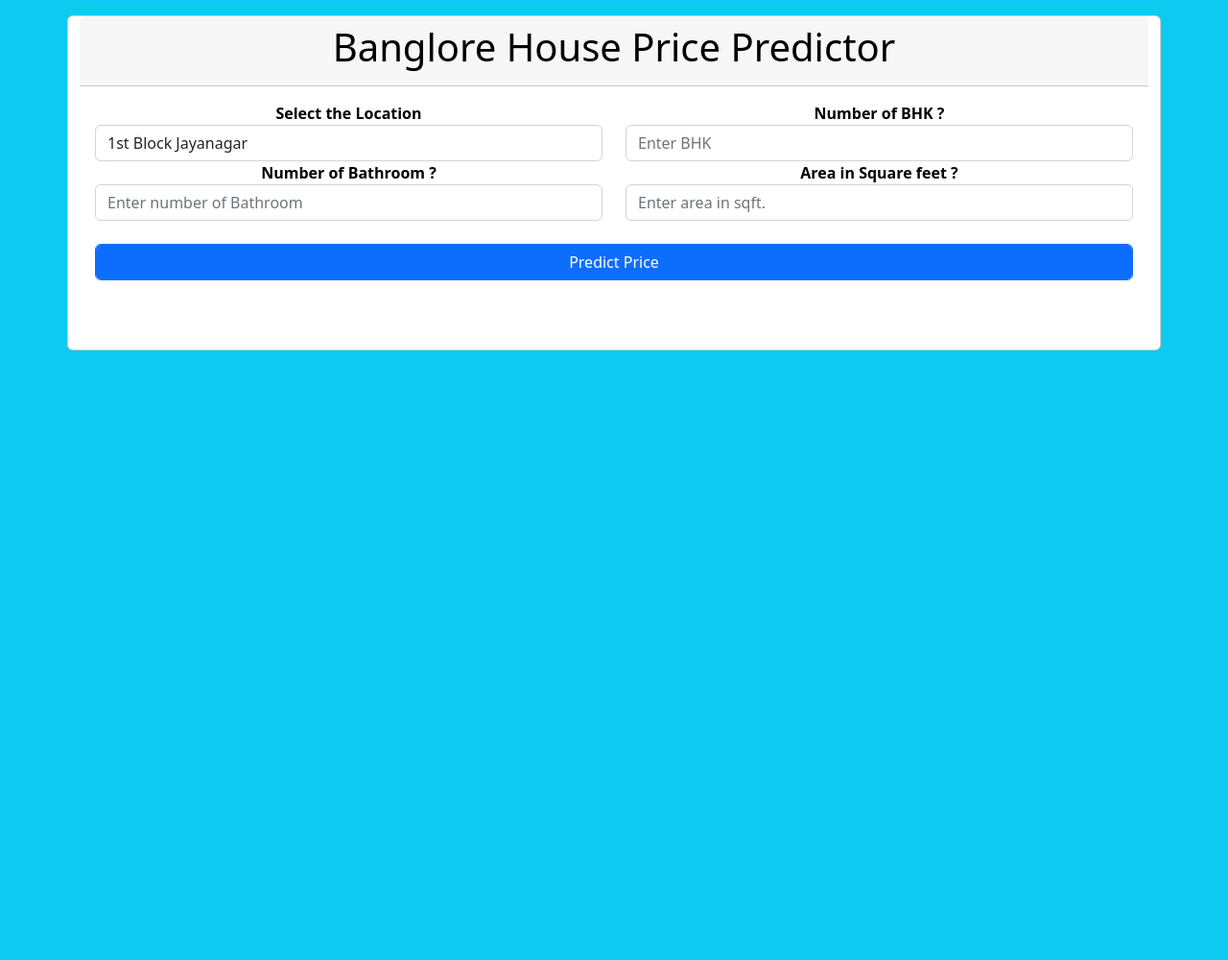
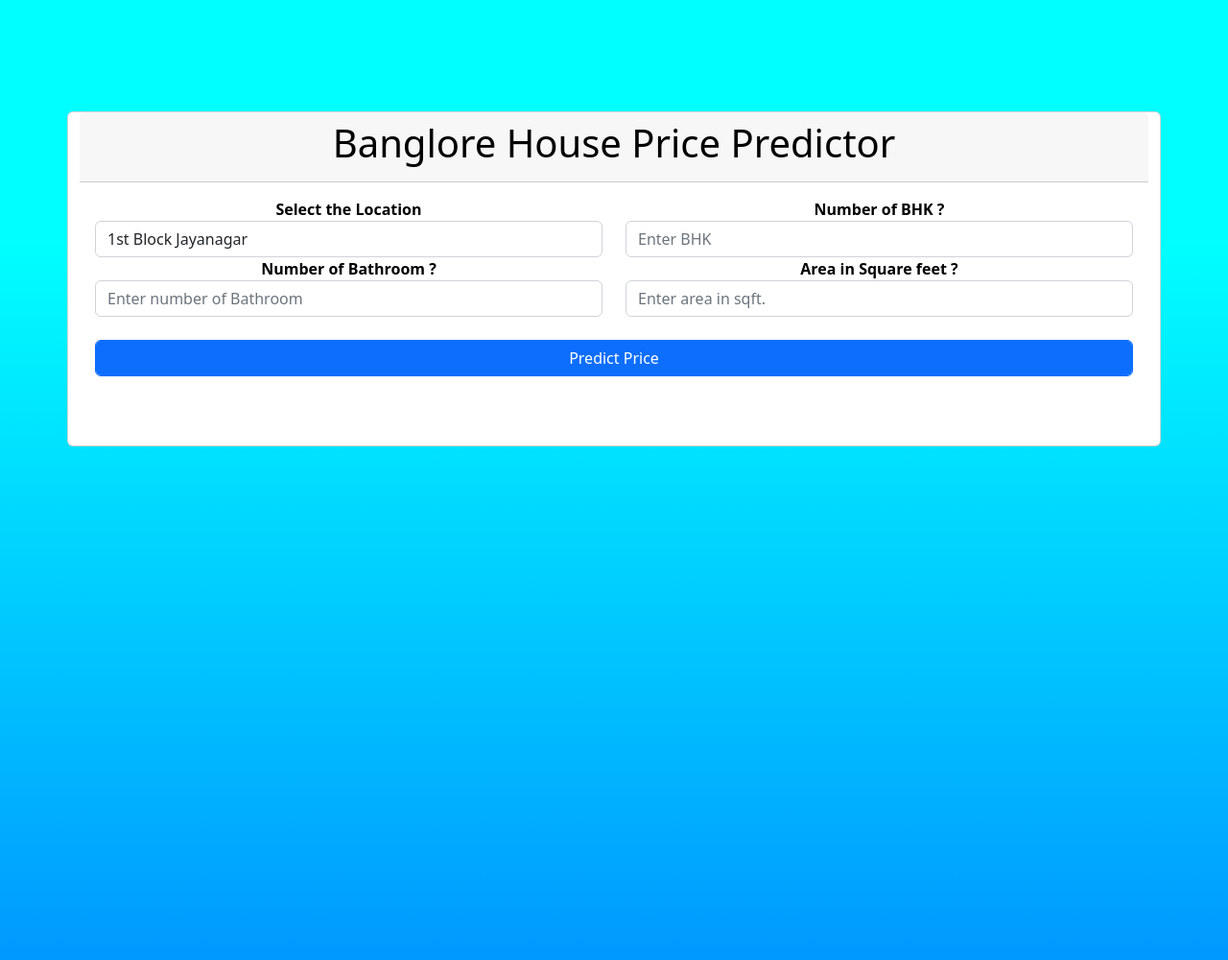
Before and after one commit to Rohit7594/Banglore-House-Price-Predictor, a Flask app: page / in a window 1280 px wide. Shown: the whole page at 96% size. Before the commit the page ends 365 px from the top, so only its background shows below. Run offline with Flask 2, Linux system fonts and the light colour scheme; parts of the project's set-up code (start-up, migrations or seed data) failed here and were passed over.

Commit message:
Update index.html

```diff
--- a/templates/index.html
+++ b/templates/index.html
@@ -6,13 +6,19 @@
 
     <!-- Bootstrap CSS -->
     <link rel="stylesheet" href="https://cdn.jsdelivr.net/npm/bootstrap@5.2.0-beta1/dist/css/bootstrap.rtl.min.css" integrity="sha384-dc2NSrAXbAkjrdm9IYrX10fQq9SDG6Vjz7nQVKdKcJl3pC+k37e7qJR5MVSCS+wR" crossorigin="anonymous">
-
+        <style>
+      body {
+            height: 1000px;
+            background: linear-gradient(to bottom, #00ffff 25%, #0099ff 100%);
+           }
+      .container
+    </style>
     <title>House price predictor</title>
   </head>
   <body class="p-3 bg-info text-black">
     <div class='container'>
       <div class="row">
-        <div class="card" style="width: 100%"; height:100%; margin-top: 50px">
+        <div class="card" style="height:200; width: 100%; margin-top: 100px">
           <div class="card-header" style="text-align: center">
             <h1>Banglore House Price Predictor</h1>
           </div>
```
